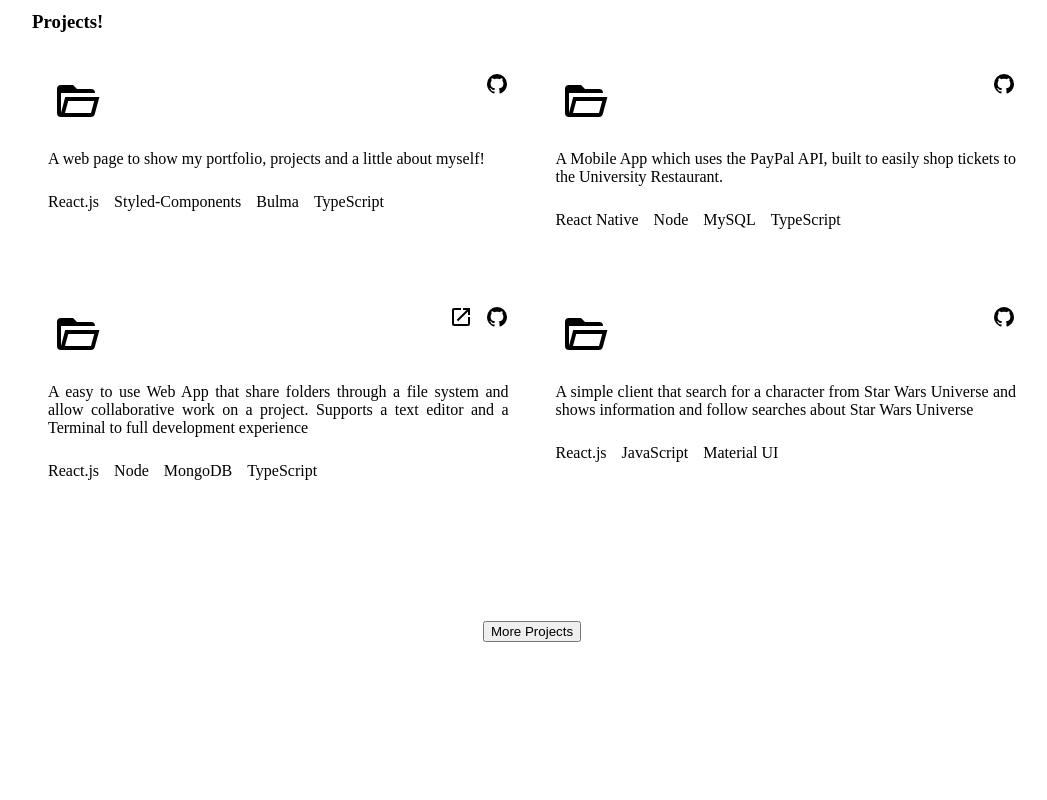
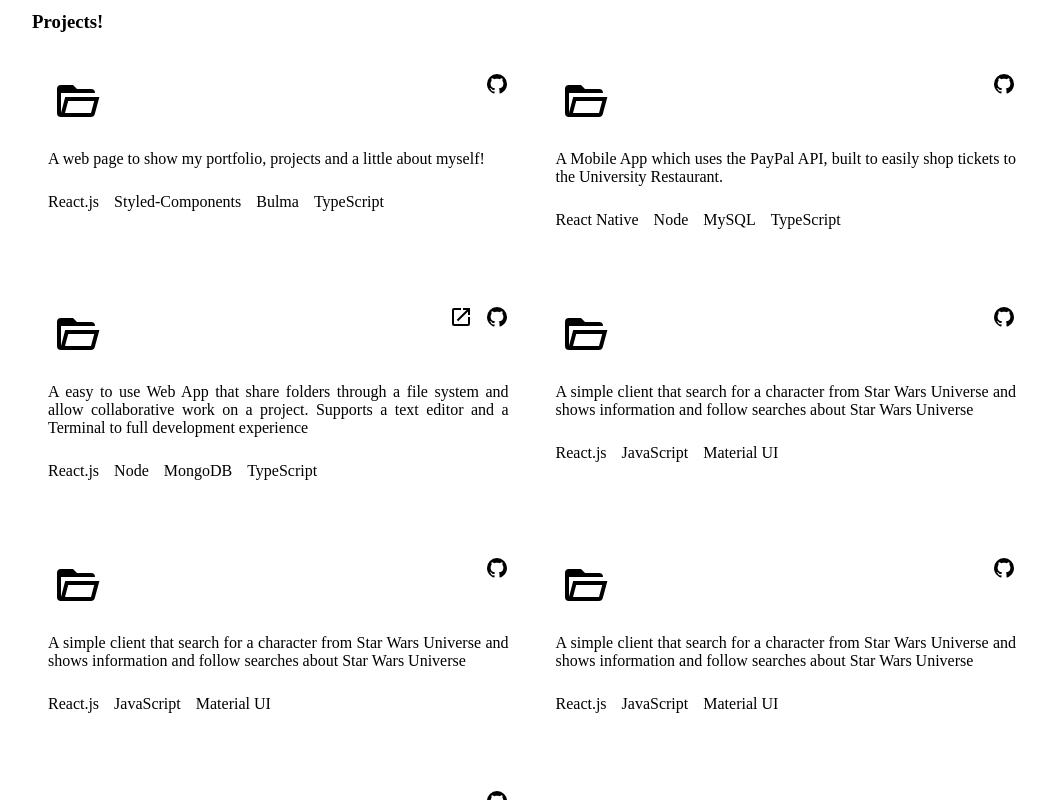
Before and after one commit to Neiva07/personal-webpage, a React (Create React App) app: page / in a window 1280 px wide. Both pictures are taken after a click on the button "More Projects". Shown: the part 1488-2288 px from the top of the page, without its empty margins (108-1155 px from the left). Built offline with nearby package versions, Linux system fonts and the light colour scheme.

Commit message:
more projects and fewer projects working

```diff
--- a/src/Components/Sections/Projects/index.tsx
+++ b/src/Components/Sections/Projects/index.tsx
@@ -79,16 +79,15 @@ const Button = styled.button`
 `;
 
 const Index = (props: Props) => {
-  const [numProjects, setNumProjects] = useState(NUMPERPAGE);
-
   const { title, projects } = props;
 
-  const projectsToShow = useMemo(() => projects.slice(0, numProjects), [
-    numProjects
-  ]);
+  const [projectsToShow, setProjectsToShow] = useState(() =>
+    projects.length > 4 ? projects.slice(0, 4) : projects
+  );
 
-  const addProjects = useCallback(
-    () => setNumProjects(prevNum => prevNum + NUMPERPAGE),
+  const moreProjects = useCallback(() => setProjectsToShow(projects), []);
+  const fewerProjects = useCallback(
+    () => setProjectsToShow(projects.slice(0, 4)),
     []
   );
 
@@ -130,7 +129,12 @@ const Index = (props: Props) => {
           })}
       </ProjectsGrid>
 
-      <Button onClick={addProjects}>More Projects</Button>
+      {projects.length > 4 && projectsToShow.length === 4 && (
+        <Button onClick={moreProjects}>More Projects</Button>
+      )}
+      {projectsToShow.length > 4 && (
+        <Button onClick={fewerProjects}>Fewer Projects</Button>
+      )}
     </ProjectsContainer>
   );
 };
--- a/src/Content/projects/index.ts
+++ b/src/Content/projects/index.ts
@@ -30,5 +30,26 @@ export const projects = [
       "A simple client that search for a character from Star Wars Universe and shows information and follow searches about Star Wars Universe",
     techStack: ["React.js", "JavaScript", "Material UI"],
     github: new URL("https://github.com/Neiva07/star-wars-encyclopedia")
+  },
+  {
+    title: "Star Wars Encyclopedia",
+    description:
+      "A simple client that search for a character from Star Wars Universe and shows information and follow searches about Star Wars Universe",
+    techStack: ["React.js", "JavaScript", "Material UI"],
+    github: new URL("https://github.com/Neiva07/star-wars-encyclopedia")
+  },
+  {
+    title: "Star Wars Encyclopedia",
+    description:
+      "A simple client that search for a character from Star Wars Universe and shows information and follow searches about Star Wars Universe",
+    techStack: ["React.js", "JavaScript", "Material UI"],
+    github: new URL("https://github.com/Neiva07/star-wars-encyclopedia")
+  },
+  {
+    title: "Star Wars Encyclopedia",
+    description:
+      "A simple client that search for a character from Star Wars Universe and shows information and follow searches about Star Wars Universe",
+    techStack: ["React.js", "JavaScript", "Material UI"],
+    github: new URL("https://github.com/Neiva07/star-wars-encyclopedia")
   }
 ];
```
